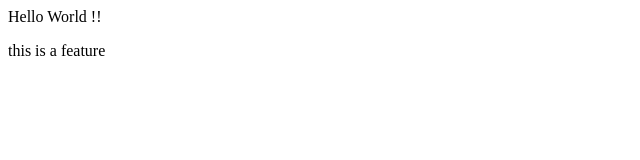
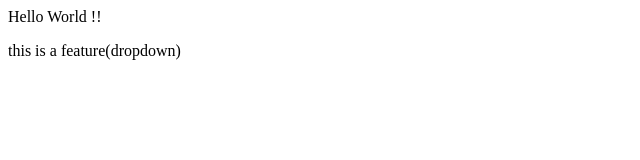
Before and after one commit to nishantsaini001/localrepo, a plain HTML site: page index.html in a window 1280 px wide. Shown: the full height of the page, 0-640 px from the left. Drawn offline with Linux system fonts and the light colour scheme.

```diff
--- a/index.html
+++ b/index.html
@@ -3,5 +3,5 @@
 </p>
 
 <p>
-    this is a feature
+    this is a feature(dropdown)
 </p>
```
